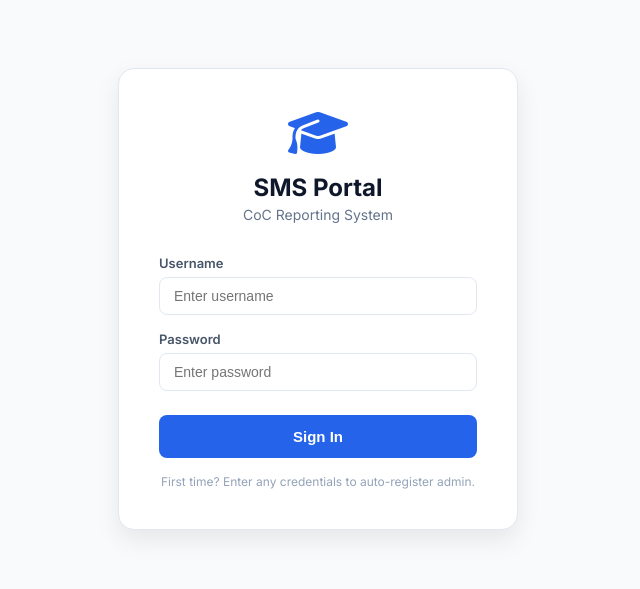
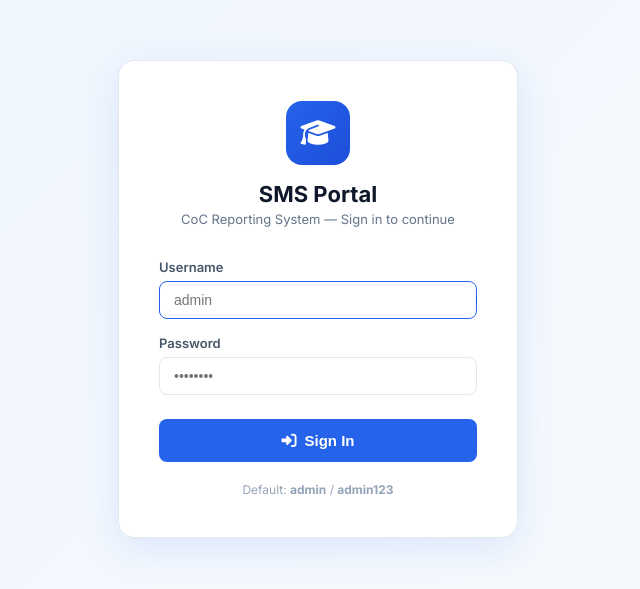
Before and after one commit to tarikdabot/Digitaliz-Coc-Reporting-System, a React (Create React App) app in the folder client/: page /login in a window 1280 px wide. Shown: the part 101-690 px from the top of the page, without its empty margins (322-962 px from the left). Built offline with nearby package versions, Linux system fonts and the light colour scheme; no server answers.

Commit message:
fix: login-only page, remove auto-register, fix redirect

```diff
--- a/client/src/pages/LoginPage.js
+++ b/client/src/pages/LoginPage.js
@@ -3,11 +3,11 @@ import { useNavigate } from 'react-router-dom';
 import { useAuth } from '../context/AuthContext';
 
 export default function LoginPage() {
-  const [form, setForm]   = useState({ username: '', password: '' });
-  const [error, setError] = useState('');
+  const [form, setForm]     = useState({ username: '', password: '' });
+  const [error, setError]   = useState('');
   const [loading, setLoading] = useState(false);
-  const { login, register } = useAuth();
-  const navigate = useNavigate();
+  const { login } = useAuth();
+  const navigate  = useNavigate();
 
   const handle = (e) => setForm((p) => ({ ...p, [e.target.name]: e.target.value }));
 
@@ -17,55 +17,78 @@ export default function LoginPage() {
     setError('');
     try {
       await login(form.username, form.password);
-      navigate('/dashboard');
-    } catch {
-      // Try auto-register admin on first run
-      try {
-        await register(form.username, form.password);
-        navigate('/dashboard');
-      } catch (err2) {
-        setError(err2.response?.data?.message || 'Login failed');
-      }
+      navigate('/dashboard', { replace: true });
+    } catch (err) {
+      setError(
+        err.response?.data?.message ||
+        err.message ||
+        'Login failed. Check your credentials and try again.'
+      );
     } finally {
       setLoading(false);
     }
   };
 
   return (
-    <div style={{ minHeight: '100vh', background: '#f8fafc', display: 'flex', alignItems: 'center', justifyContent: 'center' }}>
-      <div style={{ background: '#fff', padding: 40, borderRadius: 16, width: '100%', maxWidth: 400, boxShadow: '0 10px 25px rgba(0,0,0,.08)', border: '1px solid #e2e8f0' }}>
+    <div style={{ minHeight: '100vh', background: 'linear-gradient(135deg,#eff6ff,#f8fafc)', display: 'flex', alignItems: 'center', justifyContent: 'center' }}>
+      <div style={{ background: '#fff', padding: 40, borderRadius: 16, width: '100%', maxWidth: 400,
+        boxShadow: '0 10px 40px rgba(37,99,235,.12)', border: '1px solid #e2e8f0' }}>
+
         <div style={{ textAlign: 'center', marginBottom: 32 }}>
-          <i className="fa-solid fa-graduation-cap" style={{ fontSize: 48, color: '#2563eb', marginBottom: 16, display: 'block' }} />
-          <h1 style={{ fontSize: 24, fontWeight: 700, color: '#0f172a' }}>SMS Portal</h1>
-          <p style={{ color: '#64748b', fontSize: 14, marginTop: 4 }}>CoC Reporting System</p>
+          <div style={{ width: 64, height: 64, borderRadius: 16, background: 'linear-gradient(135deg,#2563eb,#1d4ed8)',
+            display: 'flex', alignItems: 'center', justifyContent: 'center', margin: '0 auto 16px' }}>
+            <i className="fa-solid fa-graduation-cap" style={{ fontSize: 28, color: '#fff' }} />
+          </div>
+          <h1 style={{ fontSize: 22, fontWeight: 700, color: '#0f172a', marginBottom: 4 }}>SMS Portal</h1>
+          <p style={{ color: '#64748b', fontSize: 13 }}>CoC Reporting System — Sign in to continue</p>
         </div>
 
         {error && (
-          <div style={{ background: '#fef2f2', border: '1px solid #fecaca', color: '#991b1b', padding: '12px 16px', borderRadius: 8, fontSize: 13, marginBottom: 20 }}>
+          <div style={{ background: '#fef2f2', border: '1px solid #fecaca', color: '#991b1b',
+            padding: '10px 14px', borderRadius: 8, fontSize: 13, marginBottom: 18, display: 'flex', gap: 8, alignItems: 'center' }}>
+            <i className="fa-solid fa-circle-exclamation" />
             {error}
           </div>
         )}
 
         <form onSubmit={submit}>
           <div style={{ marginBottom: 16 }}>
-            <label style={{ fontSize: 13, fontWeight: 600, color: '#475569', display: 'block', marginBottom: 6 }}>Username</label>
-            <input name="username" value={form.username} onChange={handle} required
-              style={{ width: '100%', padding: '10px 14px', border: '1px solid #e2e8f0', borderRadius: 8, fontSize: 14, outline: 'none' }}
-              placeholder="Enter username" />
+            <label style={{ fontSize: 13, fontWeight: 600, color: '#475569', display: 'block', marginBottom: 6 }}>
+              Username
+            </label>
+            <input name="username" value={form.username} onChange={handle} required autoFocus
+              style={{ width: '100%', padding: '10px 14px', border: '1px solid #e2e8f0', borderRadius: 8,
+                fontSize: 14, outline: 'none', boxSizing: 'border-box',
+                transition: 'border-color .15s' }}
+              onFocus={e  => e.target.style.borderColor = '#2563eb'}
+              onBlur={e   => e.target.style.borderColor = '#e2e8f0'}
+              placeholder="admin" />
           </div>
           <div style={{ marginBottom: 24 }}>
-            <label style={{ fontSize: 13, fontWeight: 600, color: '#475569', display: 'block', marginBottom: 6 }}>Password</label>
+            <label style={{ fontSize: 13, fontWeight: 600, color: '#475569', display: 'block', marginBottom: 6 }}>
+              Password
+            </label>
             <input name="password" type="password" value={form.password} onChange={handle} required
-              style={{ width: '100%', padding: '10px 14px', border: '1px solid #e2e8f0', borderRadius: 8, fontSize: 14, outline: 'none' }}
-              placeholder="Enter password" />
+              style={{ width: '100%', padding: '10px 14px', border: '1px solid #e2e8f0', borderRadius: 8,
+                fontSize: 14, outline: 'none', boxSizing: 'border-box',
+                transition: 'border-color .15s' }}
+              onFocus={e  => e.target.style.borderColor = '#2563eb'}
+              onBlur={e   => e.target.style.borderColor = '#e2e8f0'}
+              placeholder="••••••••" />
           </div>
           <button type="submit" disabled={loading}
-            style={{ width: '100%', padding: '13px 0', background: '#2563eb', color: '#fff', border: 'none', borderRadius: 8, fontWeight: 600, fontSize: 15, cursor: 'pointer' }}>
-            {loading ? 'Signing in...' : 'Sign In'}
+            style={{ width: '100%', padding: '13px 0', background: loading ? '#93c5fd' : '#2563eb',
+              color: '#fff', border: 'none', borderRadius: 8, fontWeight: 600, fontSize: 15,
+              cursor: loading ? 'not-allowed' : 'pointer', transition: 'background .2s',
+              display: 'flex', alignItems: 'center', justifyContent: 'center', gap: 8 }}>
+            {loading
+              ? <><i className="fa-solid fa-spinner fa-spin" /> Signing in...</>
+              : <><i className="fa-solid fa-right-to-bracket" /> Sign In</>}
           </button>
         </form>
-        <p style={{ textAlign: 'center', fontSize: 12, color: '#94a3b8', marginTop: 16 }}>
-          First time? Enter any credentials to auto-register admin.
+
+        <p style={{ textAlign: 'center', fontSize: 12, color: '#94a3b8', marginTop: 20 }}>
+          Default: <b>admin</b> / <b>admin123</b>
         </p>
       </div>
     </div>
```
